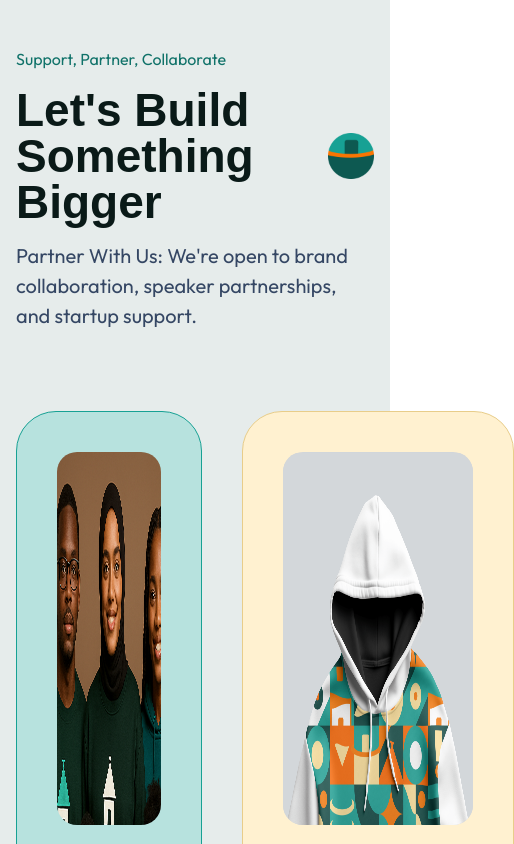
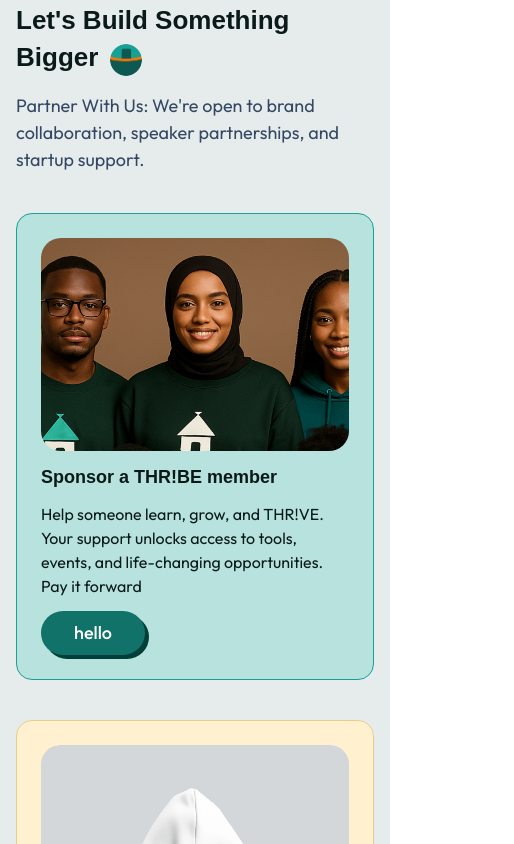
Before and after one commit to chiaka1996/thribes, a Next.js app: page /about in a window 390 px wide. Shown: the part 8580-9424 px from the top of the page, 514 px wide, since content can reach past the window. Built offline with nearby package versions, Linux system fonts and the light colour scheme; a web font is replaced by a local one.

Commit message:
working on landing page

```diff
--- a/src/app/components/collaborate.jsx
+++ b/src/app/components/collaborate.jsx
@@ -2,46 +2,52 @@ import Image from "next/image";
 
 const Collaborate = () => {
     return(
-        <section className="py-[120px] bg-[#E6ECEB] w-full">
+        <section className="py-[40px] md:py-[120px] bg-[#E6ECEB] w-full">
                  <div className="max-w-[1248px] mx-auto px-[16px] md:px-[20px] xl:px-0">
-                 <h1 className="text-[16px] tracking-[16%] text-[#107269]">Support, Partner, Collaborate</h1>
-                  <h3 className="font-clash font-[600] my-[16px] text-[#0A1A18] text-[46px] leading-[100%] tracking-[3%] flex items-center gap-x-[12px]">
-                  <span>Let&#39;s Build Something Bigger</span>
-                  <Image src="/img/build.png" width={46} height={46} alt="thribe community testimonial" className="object-fit shrink-0" />
+                 <h1 className="text-[16px] tracking-[16%] text-[#354764] uppercase">Support, Partner, Collaborate</h1>
+                  <h3 className="font-clash font-[600] my-[16px] text-[#0A1A18] text-[26px] md:text-[46px] leading-[100%] tracking-[3%] flex text-left flex-row flex-wrap md:items-center gap-y-[11px] md:gap-y-0 gap-x-[5px]">
+                  <span>Let&#39;s Build Something</span>
+                   <div className="flex gap-x-[12px]">
+                    <span>Bigger</span>
+                  <div className="relative w-[32px] md:w-[46px] h-[32px] md:h-[46px] rounded-full shrink-0">
+                    <Image src="/img/build.png" fill alt="thribe community" className="object-fit rounded-full shrink-0" />
+                    </div>
+                    </div>
+                  {/* <Image src="/img/build.png" width={46} height={46} alt="thribe community testimonial" className="object-fit shrink-0" /> */}
                 </h3>
-                 <h3 className="text-[20px] tracking-[2%] text-secondaryColor">Partner With Us: We&#39;re open to brand collaboration, speaker partnerships, and startup support.</h3>
-                <div className="mt-[80px] flex justify-between gap-[40px]">
-                <div className="rounded-[40px] border border-[#17A194] bg-[#B7E2DE] p-[40px] min-h-[653px] w-[600px]">
-                  <div className="relative  w-full h-[373px] rounded-[20px] mx-auto">
+                 <h3 className="tracking-[2%] text-secondaryColor mt-[8px]">Partner With Us: We&#39;re open to brand collaboration, speaker partnerships, and startup support.</h3>
+                <div className="mt-[40px] md:mt-[80px] flex flex-wrap lg:flex-nowrap justify-between gap-[40px]">
+                <div className="rounded-[16px] sm:rounded-[40px] border border-[#17A194] bg-[#B7E2DE] p-[24px] sm:p-[40px] min-h-[459px] sm:min-h-[653px] w-full sm:w-[600px] mx-auto">
+                  <div className="relative w-full h-[213px] sm:h-[373px] rounded-[11px] sm:rounded-[20px] mx-auto">
                     <Image src="/img/build2.png" fill alt="build with thribe community" className="object-center rounded-[20px]" />
                   </div>
-                  <div className="mt-[24px] space-y-[24px] text-[#0A1A18]">
-                    <h2 className="text-[20px] leading-[120%] tracking-[3%] font-[clash} font-[600]">Sponsor a THR!BE member</h2>
+                  <div className="mt-[16px] sm:mt-[24px] space-y-[13px] sm:space-y-[24px] text-[#0A1A18]">
+                    <h2 className="font-clash leading-[120%] tracking-[3%] font-[clash} font-[600]">Sponsor a THR!BE member</h2>
                     <p className="text-[16px] tracking-[2%]">
                       Help someone learn, grow, and THR!VE. Your support unlocks access to tools, events, and life-changing opportunities.
                       Pay it forward
                     </p>
 
                     <div>
-                       <button className={`cursor-pointer bg-[#107269] w-[104px] shadow-[4px_4px_0px_0px_#003E39] font-[500] text-[18px] text-[#fff] h-[56px] rounded-[100px]`}>
+                       <button className={`cursor-pointer bg-[#107269] w-[104px] shadow-[4px_4px_0px_0px_#003E39] font-[500] text-[18px] text-[#fff] h-[44px] sm:h-[56px] rounded-[100px]`}>
                          hello
                       </button>
                     </div>
                   </div>
                 </div>
 
-                 <div className="rounded-[40px] border border-[#E8CD8A] bg-[#FFF1D0] p-[40px] min-h-[653px] w-[600px]">
+                 <div className="rounded-[16px] sm:rounded-[40px] border border-[#E8CD8A] bg-[#FFF1D0] p-[24px] sm:p-[40px] min-h-full sm:min-h-[653px] w-full sm:w-[600px] mx-auto">
                   <div className="relative  w-full h-[373px] rounded-[20px] mx-auto bg-[#D3D7DA]">
                     <Image src="/img/build3.png" fill alt="build with thribe community" className="object-center rounded-[20px]" />
                   </div>
-                  <div className="mt-[24px] space-y-[24px] text-[#0A1A18]">
-                    <h2 className="text-[20px] leading-[120%] tracking-[3%] font-[clash} font-[600]">Buy THR!BE Merch</h2>
+                  <div className="mt-[16px] sm:mt-[24px] space-y-[13px] sm:space-y-[24px] text-[#0A1A18]">
+                    <h2 className="leading-[120%] tracking-[3%] font-[clash} font-[600]">Buy THR!BE Merch</h2>
                     <p className="text-[16px] tracking-[2%]">
                       Rock the vibe, rep the tribe. Every tee, hoodie and sticker fuels the mission. Style your purpose - grab yours now!
                     </p>
 
                     <div>
-                       <button className={`cursor-pointer bg-[#107269] w-[190px] shadow-[4px_4px_0px_0px_#003E39] font-[500] text-[18px] text-[#fff] h-[56px] rounded-[100px]`}>
+                       <button className={`cursor-pointer bg-[#107269] w-[190px] shadow-[4px_4px_0px_0px_#003E39] font-[500] text-[18px] text-[#fff] h-[44px] sm:h-[56px] rounded-[100px]`}>
                          Coming soon
                       </button>
                     </div>
--- a/src/app/components/pricingList.jsx
+++ b/src/app/components/pricingList.jsx
@@ -2,7 +2,7 @@ import Image from "next/image";
 
 const PricingList = ({title}) => {
     return(
-    <li className="flex gap-x-[16px] block items-start text-[16px] md:text-[20px]">
+    <li className="flex gap-x-[16px] block items-start text-[16px] sm:text-[20px]">
         <div className="shrink-0 w-[20px] h-[20px] relative">
             <Image src="/img/check.png" fill alt="thribe community pricing" className="shrink-0 object-cover" />
             </div>
--- a/src/app/layout.js
+++ b/src/app/layout.js
@@ -36,7 +36,7 @@ export const metadata = {
 
 export default function RootLayout({ children }) {
   return (
-    <html lang="en"  className={`${outfit.variable} ${clashDisplay.variable} font-[400] antialiased text-[18px] md:text-[20px]`}>
+    <html lang="en"  className={`${outfit.variable} ${clashDisplay.variable} font-[400] antialiased text-[18px] sm:text-[20px]`}>
       <body
         className={outfit.className}>
         {children}
--- a/src/app/page.js
+++ b/src/app/page.js
@@ -198,7 +198,7 @@ export default function Home() {
       <div className="mx-auto max-w-[1248px] px-[16px] md:px-[20px] xl:px-0">
 
         <h1 className="text-[16px] tracking-[16%] text-[#107269]">PRICING</h1>
-        <h3 className="font-clash font-[600] my-[16px] text-[#0A1A18] text-[26px] md:text-[46px] leading-[100%] tracking-[3%] flex text-left flex-col md:flex-row md:items-center gap-y-[16px] md:gap-y-0 md:gap-x-[12px] ">
+        <h3 className="font-clash font-[600] my-[16px] text-[#0A1A18] text-[26px] md:text-[46px] leading-[100%] tracking-[3%] flex text-left flex-row flex-wrap md:items-center gap-y-[16px] gap-y-0 sm:gap-x-[12px] ">
           <span>Choose Your THR!BE </span>
           <div className="flex gap-x-[12px]">
             <span>Experience</span>
@@ -206,8 +206,6 @@ export default function Home() {
             <Image src="/img/pricing.png" fill alt="thribe community" className="object-fit rounded-full shrink-0" />
             </div>
             </div>
-
-          {/* <Image src="/img/pricing.png" width={46} height={46} alt="thribe community testimonial" className="object-fit shrink-0" /> */}
         </h3>
 
         <div className="mt-[24px] md:mt-[80px] flex flex-col gap-y-[24px]  md:flex-row gap-x-[28px] justify-between">
@@ -237,10 +235,10 @@ export default function Home() {
               </ul>
           </div>
 
-          <div className="relative bg-[#FEF1E6] p-[24px] md:p-[60px] rounded-[20px] md:rounded-[40px] w-full md:w-[480px] min-h-[535px] md:min-h-[742px]">
-            <div className="space-y-[24px] md:space-y-[40px]">
+          <div className="relative bg-[#FEF1E6] p-[24px] sm:p-[60px] rounded-[20px] md:rounded-[40px] w-full md:w-[480px] min-h-[535px] sm:min-h-[742px]">
+            <div className="space-y-[24px] sm:space-y-[40px]">
               <h2 className="font-[600] leading-[120%] tracking-[3%] text-[#0A1A18]">Free Membership</h2>
-              <h3 className="text-[26px] md:text-[32px] font-clash font-[600] text-[#F97502] leading-[100%] tracking-[3%]">Always Free</h3>
+              <h3 className="text-[26px] sm:text-[32px] font-clash font-[600] text-[#F97502] leading-[100%] tracking-[3%]">Always Free</h3>
               <h4 className="leading-[100%] tracking-[2%] text-secondaryColor">The free  plan includes:</h4>
 
               <ul className="space-y-[16px] md:mt-[24px]">
@@ -253,15 +251,15 @@ export default function Home() {
               </ul>
             </div>
 
-             <div className="absolute bottom-[24px] md:bottom-[60px] left-[24px] md:left-[60px] w-[calc(100%-48px)] md:w-[calc(100%-120px)] ">
+             <div className="absolute bottom-[24px] sm:bottom-[60px] left-[24px]sm:left-[60px] w-[calc(100%-48px)] sm:w-[calc(100%-120px)] ">
                <Button name="Join THR!BE for free" classname="bg-[#B15301] w-[100%] shadow-[4px_4px_0px_0px_#693101]" />
             </div>
           </div>
 
-          <div className="relative bg-[#E8F6F4] p-[24px] md:p-[60px] rounded-[20px] md:rounded-[40px] w-full md:w-[480px] min-h-[610px] md:min-h-[742px]">
+          <div className="relative bg-[#E8F6F4] p-[24px] sm:p-[60px] rounded-[20px] md:rounded-[40px] w-full md:w-[480px] min-h-[610px] sm:min-h-[742px]">
             <div className="space-y-[24px] md:space-y-[40px]">
               <h2 className="font-[600] leading-[120%] tracking-[3%] text-[#0A1A18]">Premium Membership</h2>
-              <h3 className="text-[26px] md:text-[32px] font-clash font-[600] text-[#107269] leading-[100%] tracking-[3%]">N96,000/Year</h3>
+              <h3 className="text-[26px] sm:text-[32px] font-clash font-[600] text-[#107269] leading-[100%] tracking-[3%]">N96,000/Year</h3>
               <h4 className="leading-[100%] tracking-[2%] text-secondaryColor">The premium  plan includes:</h4>
 
               <ul className="space-y-[16px] md:mt-[24px]">
@@ -275,7 +273,7 @@ export default function Home() {
               </ul>
             </div>
 
-            <div className="absolute bottom-[24px] md:bottom-[60px] left-[24px] md:left-[60px] w-[calc(100%-48px)] md:w-[calc(100%-120px)]">
+            <div className="absolute bottom-[24px] sm:bottom-[60px] left-[24px] sm:left-[60px] w-[calc(100%-48px)] sm:w-[calc(100%-120px)]">
                <Button name="Join the waiting list" classname="bg-primaryColor w-full shadow-[4px_4px_0px_0px_#003E39]" />
             </div>
           </div>
```
